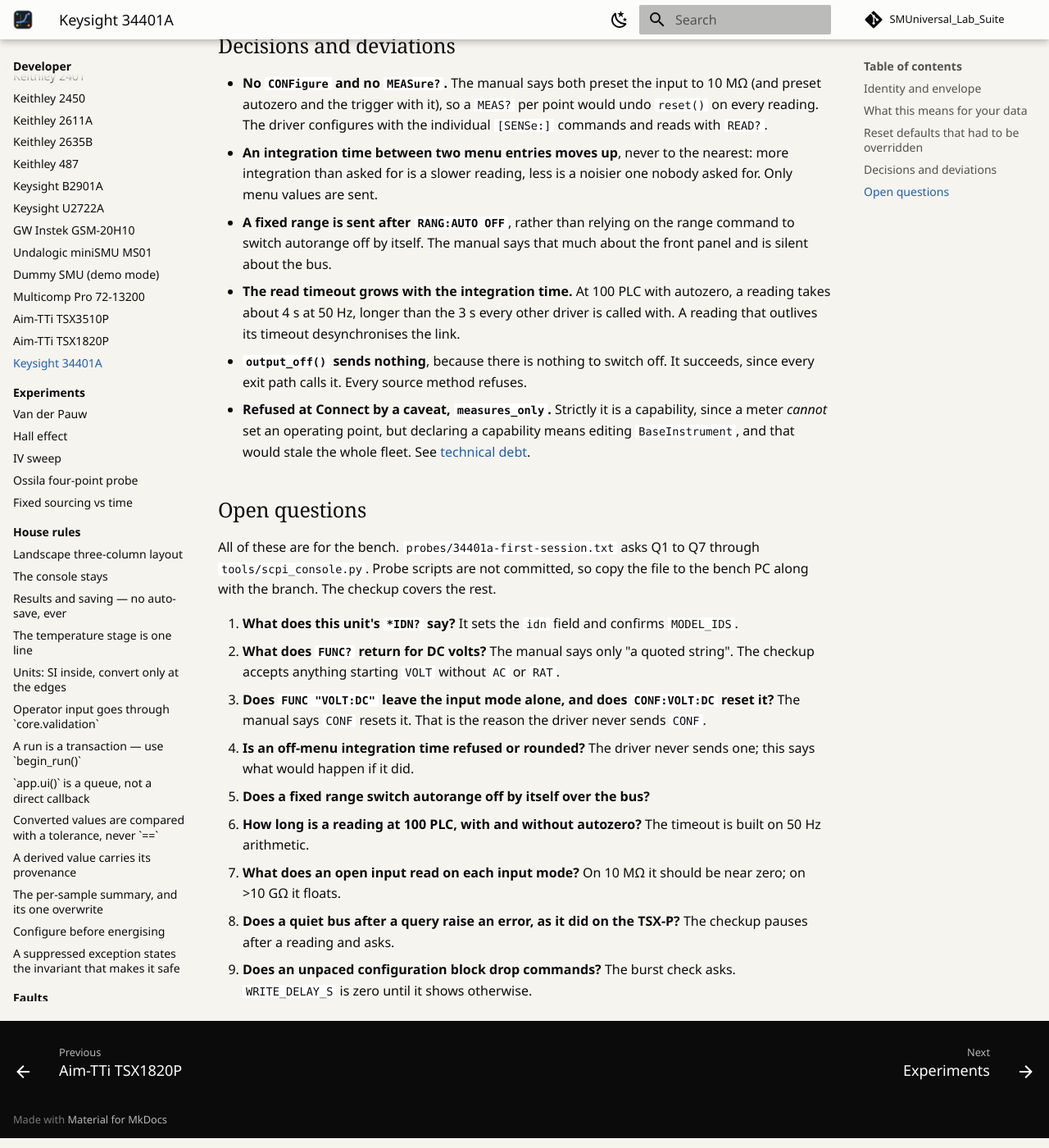
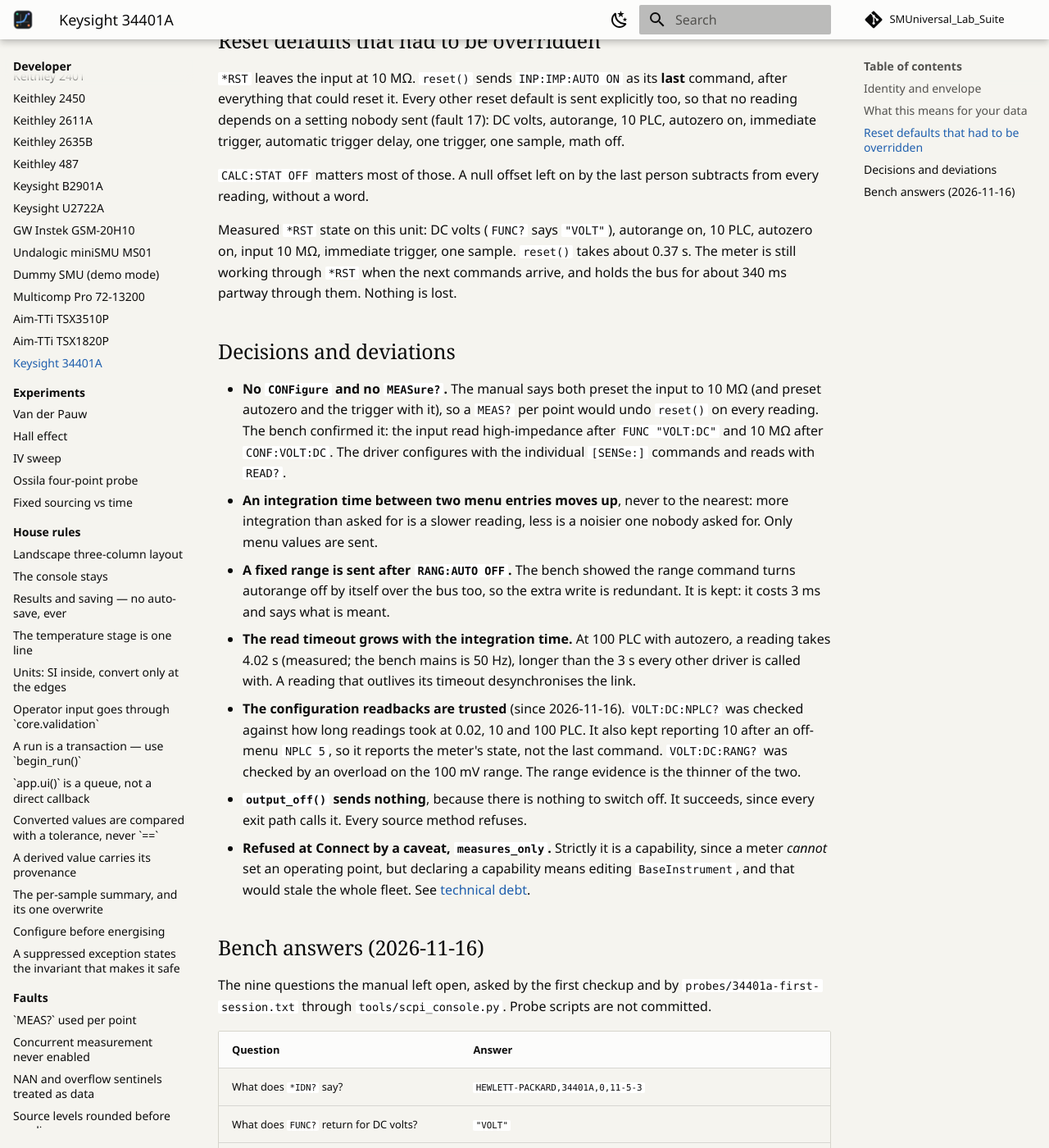
Before and after one commit to jcgutierrezg/SMUniversal_Lab_Suite, an MkDocs documentation site: the page built from docs/instruments/keysight-34401a.md, in a window 1280 px wide and 1400 px high, scrolled down 1844 px. Shown: the whole window at 82% size. Built offline with MkDocs 1.6.1 and Material for MkDocs 9.7.7, drawn with Linux system fonts in a browser that asks for light colours; comment, search, counter and statistics services are not loaded; some of the changed text lies outside the part shown.

Commit message:
Record the 34401A's first bench session and trust its readbacks
The 2026-11-16 checkup passed with ten warnings, all from the
integration-time and range readbacks being untrusted. The probe script
checked each against the instrument (reading times at 0.02, 10 and
100 PLC, an off-menu NPLC leaving the query on the surviving value, an
overload on the 100 mV range), so CONFIG_READBACK_TRUSTED is now True.

The note records the IDN and firmware, the reset state, reading times
on a 50 Hz mains, the open-input behaviour, the signed over-range
sentinel, and answers to the nine open questions. Nothing the driver
sends has changed. The fake meter's overload now carries the input's
sign, as the unit's does.

The checkup record is stale until the meter is re-run.

Co-Authored-By: Claude Opus 5.5 <noreply@anthropic.com>

```diff
--- a/docs/instruments/keysight-34401a.md
+++ b/docs/instruments/keysight-34401a.md
@@ -2,23 +2,23 @@
 type: instrument
 title: "Keysight 34401A"
 driver_class: Keysight34401A
-idn: null
-idn_confirmed: false
+idn: "HEWLETT-PACKARD,34401A,0,11-5-3"
+idn_confirmed: true
 physical: true
 maintenance: active
 
 # --- bench facts: hand-written, and the schema requires them -------------
-bench_ever: false
-last_bench: null
-bench_notes: null
-bench_code: null
-bench_result: null
+bench_ever: true
+last_bench: 2026-11-16
+bench_notes: "2026-11-16 first session at d8e4e370c6b5, GPIB0::22 through the GPIB-USB-HS adapter, nothing attached, firmware 11-5-3: 62 pass, 10 warn, 0 fail. All ten warnings were the integration-time and range readbacks, then untrusted; they were trusted the same day on the evidence of the probe script (probes/34401a-first-session.txt), which staled this record. Burst check 10 of 10 on bursts of up to 16 writes, no pacing. 23 ms a reading at 0.02 PLC; 4.05 s at 100 PLC against 4.10 s expected"
+bench_code: "2b6f8b5b1107"
+bench_result: pass
 bench_result_note: null
 bench_revalidated: null
-reading_time: null
+reading_time: "19 ms at NPLC 0.02 (autozero on, nothing attached, 2026-11-16); 0.42 s at the reset 10 PLC and 4.02 s at 100 PLC with autozero, 2.22 s without - a 50 Hz mains, plus about 18 ms per READ?"
 resolution: "6.5 digits; 100 nV on the 100 mV range at 100 PLC (manual)"
 best_for: "nothing yet - a driver only, refused by every window until a role for a meter is decided"
-connection: "GPIB (GPIB-USB-HS adapter, most likely direct)"
+connection: "GPIB (GPIB-USB-HS adapter, direct)"
 
 # --- generated from code by tools/build_docs.py: do not hand-edit
 driver: drivers/keysight_34401a.py
@@ -59,18 +59,17 @@ and nothing else. Its first real role, most likely a voltmeter beside an
 SMU in the four-contact tabs, will come as a role of its own, not as an
 invitation into `source`.
 
-Written from the *Agilent 34401A User's Guide* before the unit had been
-asked anything. The command and reset tables it was written from are in
+Written from the *Agilent 34401A User's Guide*, then checked at the
+bench on 2026-11-16 with a checkup and a probe script. The command and
+reset tables it was written from are in
 [34401A command summary](../reference/manuals/34401a-commands.md).
 
 ## Identity and envelope
 
 **`*IDN?` is answered, so it is auto-detected**, unlike the
-[487](keithley-487.md). The manual gives
-`HEWLETT-PACKARD,34401A,0,<firmware>`. Later units say Agilent, and the
-badge on this lab's unit says Keysight. `MODEL_IDS` matches on `34401A`
-alone, so all three resolve. The real reply goes in `idn` above at the
-first checkup.
+[487](keithley-487.md). This lab's unit has a Keysight badge and answers
+`HEWLETT-PACKARD,34401A,0,11-5-3`, firmware 11-5-3. Later units may say
+Agilent. `MODEL_IDS` matches on `34401A` alone, so every badge resolves.
 
 **The interface language has to be SCPI.** The front panel offers two
 others, HP 3478A and Fluke 8840A emulation, and in either one `*IDN?`
@@ -99,8 +98,19 @@ are the facts it will have to carry:
   across a 100 kΩ sample takes 1% of the current. `reset()` selects the
   >10 GΩ input, which covers the three low ranges. On 100 V and 1000 V
   the input is 10 MΩ whatever the setting says.
+- **An open input on the >10 GΩ setting reads like a voltage.** With
+  nothing attached it read −14 mV, drifting to −128 mV within about 8 s
+  (measured). A lead that has come off reads tens of millivolts that
+  look plausible. On 10 MΩ the same open input read −35 µV.
+- **Switching back to 10 MΩ leaves charge behind.** Straight after
+  turning the high-impedance input off, an open input read −0.89 mV.
+  It took about 5 s to drain to −37 µV.
 - **Autozero doubles the reading time.** It is on by default, and it
-  removes the input's offset drift.
+  removes the input's offset drift. Measured: 4.02 s a reading at
+  100 PLC with it, 2.22 s without.
+- **An over-range reading has a sign.** Over range, the meter returns
+  −9.9E+37 for a negative input, not only the +9.9E+37 the manual
+  prints. Either one becomes an empty cell, never a number.
 - **Which terminals are in use is set on the front panel.** The
   front/rear switch cannot be set from the bus. It can be queried, and
   `describe_configuration()` records it.
@@ -117,23 +127,37 @@ math off.
 `CALC:STAT OFF` matters most of those. A null offset left on by the
 last person subtracts from every reading, without a word.
 
+Measured `*RST` state on this unit: DC volts (`FUNC?` says `"VOLT"`),
+autorange on, 10 PLC, autozero on, input 10 MΩ, immediate trigger, one
+sample. `reset()` takes about 0.37 s. The meter is still working
+through `*RST` when the next commands arrive, and holds the bus for
+about 340 ms partway through them. Nothing is lost.
+
 ## Decisions and deviations
 
 - **No `CONFigure` and no `MEASure?`.** The manual says both preset the
   input to 10 MΩ (and preset autozero and the trigger with it), so a
-  `MEAS?` per point would undo `reset()` on every reading. The driver
-  configures with the individual `[SENSe:]` commands and reads with
-  `READ?`.
+  `MEAS?` per point would undo `reset()` on every reading. The bench
+  confirmed it: the input read high-impedance after `FUNC "VOLT:DC"`
+  and 10 MΩ after `CONF:VOLT:DC`. The driver configures with the
+  individual `[SENSe:]` commands and reads with `READ?`.
 - **An integration time between two menu entries moves up**, never to
   the nearest: more integration than asked for is a slower reading,
   less is a noisier one nobody asked for. Only menu values are sent.
-- **A fixed range is sent after `RANG:AUTO OFF`**, rather than relying
-  on the range command to switch autorange off by itself. The manual
-  says that much about the front panel and is silent about the bus.
+- **A fixed range is sent after `RANG:AUTO OFF`.** The bench showed the
+  range command turns autorange off by itself over the bus too, so the
+  extra write is redundant. It is kept: it costs 3 ms and says what is
+  meant.
 - **The read timeout grows with the integration time.** At 100 PLC with
-  autozero, a reading takes about 4 s at 50 Hz, longer than the 3 s
-  every other driver is called with. A reading that outlives its timeout
-  desynchronises the link.
+  autozero, a reading takes 4.02 s (measured; the bench mains is
+  50 Hz), longer than the 3 s every other driver is called with. A
+  reading that outlives its timeout desynchronises the link.
+- **The configuration readbacks are trusted** (since 2026-11-16).
+  `VOLT:DC:NPLC?` was checked against how long readings took at 0.02,
+  10 and 100 PLC. It also kept reporting 10 after an off-menu `NPLC 5`,
+  so it reports the meter's state, not the last command. `VOLT:DC:RANG?`
+  was checked by an overload on the 100 mV range. The range evidence is
+  the thinner of the two.
 - **`output_off()` sends nothing**, because there is nothing to switch
   off. It succeeds, since every exit path calls it. Every source method
   refuses.
@@ -143,29 +167,23 @@ last person subtracts from every reading, without a word.
   stale the whole fleet. See
   [technical debt](../open/technical-debt.md).
 
-## Open questions
+## Bench answers (2026-11-16)
 
-All of these are for the bench. `probes/34401a-first-session.txt`
-asks Q1 to Q7 through `tools/scpi_console.py`. Probe scripts are not
-committed, so copy the file to the bench PC along with the branch. The
-checkup covers the rest.
+The nine questions the manual left open, asked by the first checkup
+and by `probes/34401a-first-session.txt` through
+`tools/scpi_console.py`. Probe scripts are not committed.
 
-1. **What does this unit's `*IDN?` say?** It sets the `idn` field and
-   confirms `MODEL_IDS`.
-2. **What does `FUNC?` return for DC volts?** The manual says only "a
-   quoted string". The checkup accepts anything starting `VOLT` without
-   `AC` or `RAT`.
-3. **Does `FUNC "VOLT:DC"` leave the input mode alone, and does
-   `CONF:VOLT:DC` reset it?** The manual says `CONF` resets it. That is
-   the reason the driver never sends `CONF`.
-4. **Is an off-menu integration time refused or rounded?** The driver
-   never sends one; this says what would happen if it did.
-5. **Does a fixed range switch autorange off by itself over the bus?**
-6. **How long is a reading at 100 PLC, with and without autozero?** The
-   timeout is built on 50 Hz arithmetic.
-7. **What does an open input read on each input mode?** On 10 MΩ it
-   should be near zero; on >10 GΩ it floats.
-8. **Does a quiet bus after a query raise an error, as it did on the
-   TSX-P?** The checkup pauses after a reading and asks.
-9. **Does an unpaced configuration block drop commands?** The burst
-   check asks. `WRITE_DELAY_S` is zero until it shows otherwise.
+| Question | Answer |
+|---|---|
+| What does `*IDN?` say? | `HEWLETT-PACKARD,34401A,0,11-5-3` |
+| What does `FUNC?` return for DC volts? | `"VOLT"` |
+| Does `FUNC "VOLT:DC"` keep the input mode, and does `CONF:VOLT:DC` reset it? | Yes to both, so `CONF` stays unsent |
+| Is an off-menu integration time refused or rounded? | Neither shows: `NPLC 5` raised no error and read back 10, which was already set. Still open, and moot, since the driver never sends one |
+| Does a fixed range turn autorange off by itself over the bus? | Yes |
+| How long is a reading at 100 PLC? | 4.02 s with autozero, 2.22 s without; 0.42 s at 10 PLC, 19 ms at 0.02 PLC. The mains is 50 Hz |
+| What does an open input read? | −35 µV on 10 MΩ; on >10 GΩ it floats, −14 mV to −128 mV |
+| Does a quiet bus after a query raise an error? | No |
+| Does an unpaced configuration block drop commands? | No: 10 of 10 bursts answered, up to 16 writes each. `WRITE_DELAY_S` stays zero |
+
+Also seen: `SYSTem:BOGus` gives −113 and `SYST:REM` gives +514
+("allowed only with RS-232"). Both are as the driver expects.
```
Also changed, not shown: CHANGELOG.md (+21 -0 lines), docs/guide/instruments/index.md (+3 -3 lines), docs/guide/instruments/keysight-34401a.md (+4 -4 lines), docs/open/checkup-owed.md (+1 -1 lines), 2 other files.
